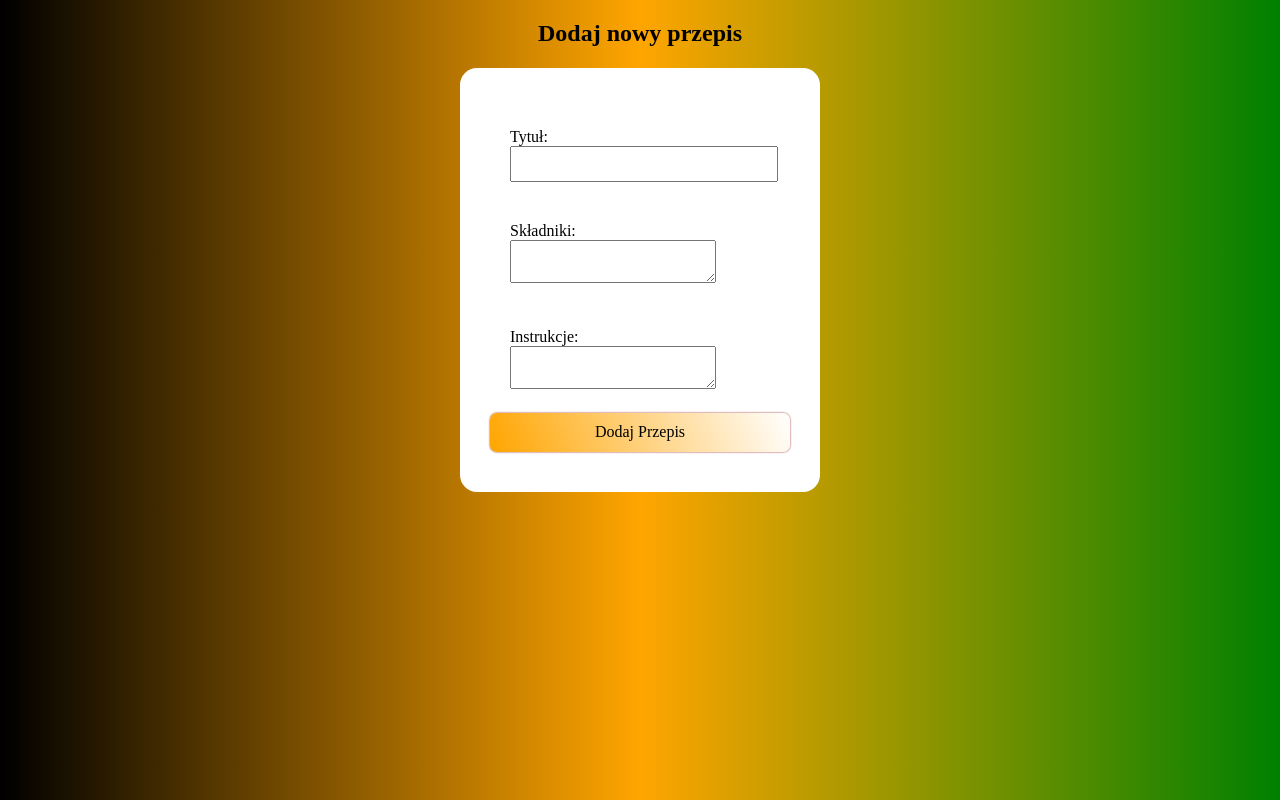
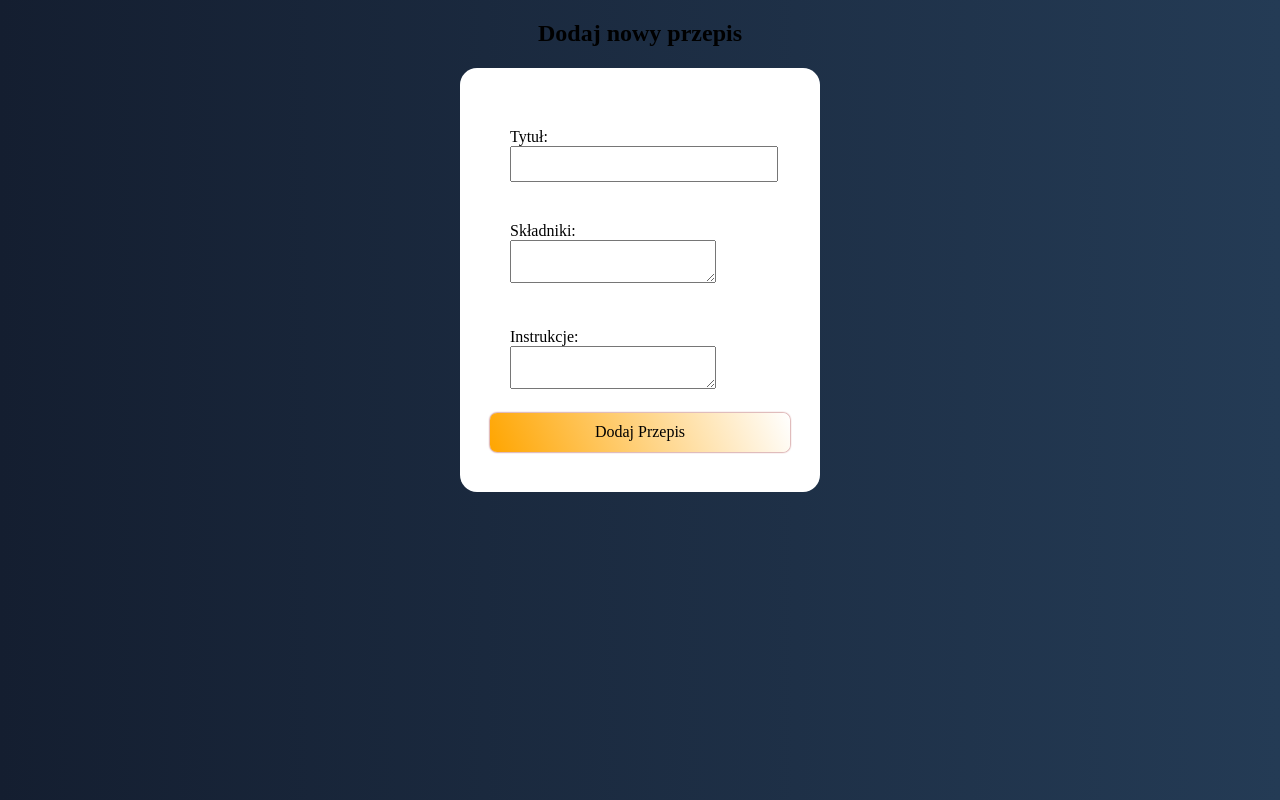
Before and after one commit to Mercaton/Recipe-Book-APP, a React (Vite) app: page / in a window 1280 px wide. Built offline with nearby package versions, Linux system fonts and the light colour scheme.

Commit message:
trying some gradients bgc

```diff
--- a/src/styles/_addrecipe.scss
+++ b/src/styles/_addrecipe.scss
@@ -1,6 +1,6 @@
 .add-recipe__wrapper {
   min-height: 100vh;
-  background: linear-gradient(90deg, black, orange, green);
+  background: linear-gradient(90deg, #141E30, #243B55);
   label {
     padding: 20px;
   }
```
